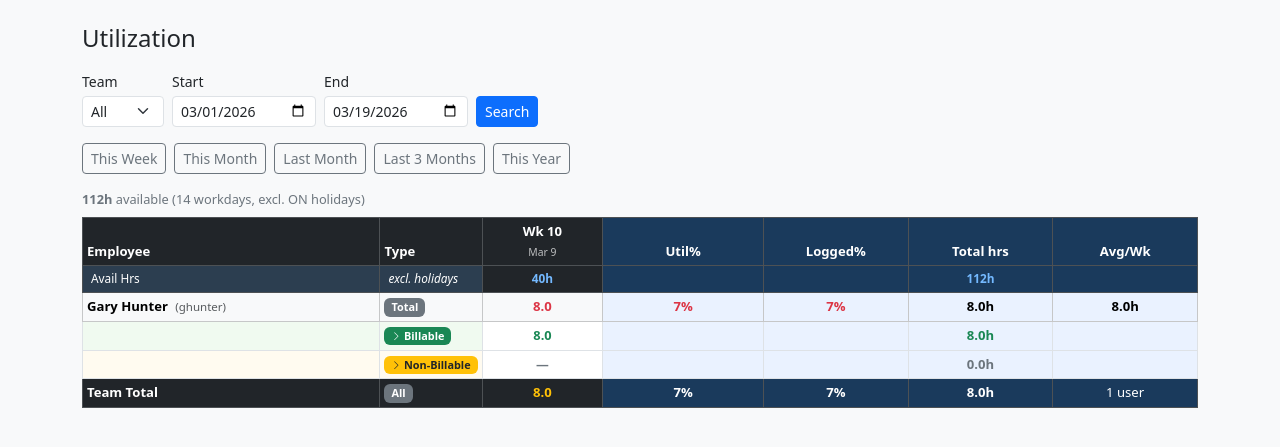
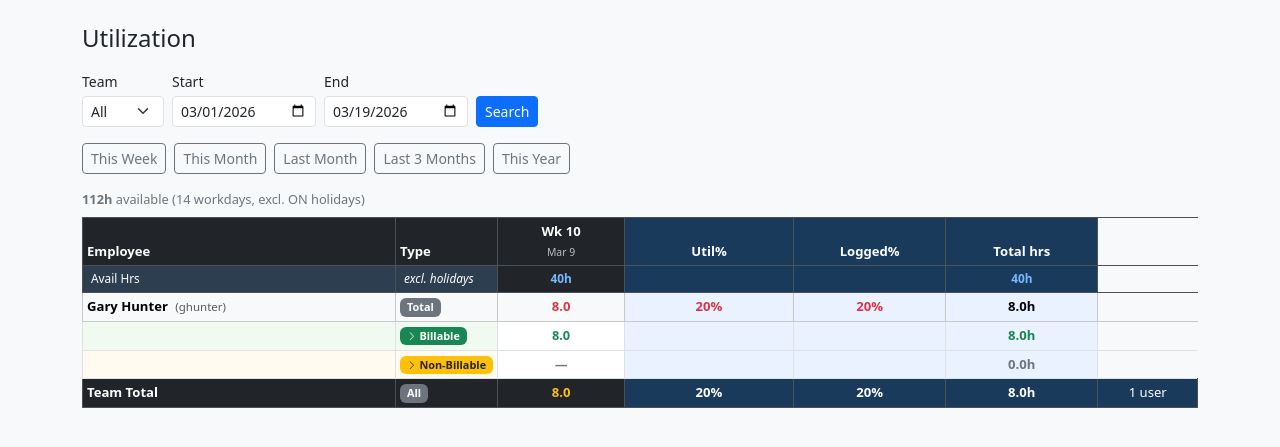
Before and after one commit to kimtaeh3/claudecode-10, a Flask app: page /forecast/ in a window 1280 px wide. Shown: the part 56-503 px from the top of the page. Run offline with Flask 3, Linux system fonts and the light colour scheme; a user stored in the database is signed in; data comes from the database, SQL or seed files in the repository; some libraries are stand-ins or nearby versions.

Commit message:
Fix bulk parse 500 error and refine Util%/Logged% calculations
- Fix NameError in bulk /parse: db was used before get_db() was called
- Util%: billable / avail excl. holidays (shared across all users)
- Logged%: total / avail incl. holidays; remove redundant Avg/Wk column

Co-Authored-By: Claude Sonnet 4.6 <noreply@anthropic.com>

```diff
--- a/app/routes/bulk.py
+++ b/app/routes/bulk.py
@@ -369,6 +369,7 @@ def parse():
         live_by_user = {}
 
         # Build name lookup: username → "Full Name (username)" or just username
+        db = get_db()
         name_rows = db.execute('SELECT username, name FROM team_member').fetchall()
         name_map = {r['username']: r['name'] for r in name_rows if r['name']}
 
@@ -396,7 +397,6 @@ def parse():
 
         # Upsert team members: add any new usernames from the upload
         try:
-            db = get_db()
             admin_row = db.execute(
                 'SELECT team FROM team_member WHERE username = ?', (session['user_id'],)
             ).fetchone()
--- a/app/routes/forecast.py
+++ b/app/routes/forecast.py
@@ -273,6 +273,10 @@ def index():
         avail_raw = _week_available_hours(wk, start, end, set())
         weeks.append({'key': wk, 'label': label, 'date': date_label, 'avail': avail, 'avail_raw': avail_raw})
 
+    # Sum of per-week values — matches exactly what's shown in the Avail Hrs row
+    weeks_avail = sum(w['avail'] for w in weeks)       # blue numbers (excl. holidays)
+    weeks_avail_raw = sum(w['avail_raw'] for w in weeks)  # bracket numbers (incl. holidays)
+
     # Collect all categories seen across all users/weeks
     all_cats = sorted({cat for u in user_weeks.values() for wk in u.values() for cat in wk['cats']})
 
@@ -284,9 +288,10 @@ def index():
         total_bill = sum(w['billable'] for w in wdata.values())
         total_nonbill = sum(w['nonbillable'] for w in wdata.values())
         weeks_worked = len(wdata)
-        # Available hours = filter-range available work hours (matches Avail Hrs row)
-        user_avail = total_avail
-        util_pct = (total_bill / user_avail * 100) if user_avail > 0 else 0
+        # Util%   = billable / blue total (excl. holidays)
+        # Logged% = total    / bracket total (incl. holidays)
+        util_pct = (total_bill / weeks_avail * 100) if weeks_avail > 0 else 0
+        logged_pct = (total_all / weeks_avail_raw * 100) if weeks_avail_raw > 0 else 0
         avg_per_week = (total_all / weeks_worked) if weeks_worked > 0 else 0
         # Per-category and per-category-project totals across all weeks
         cat_totals = defaultdict(float)
@@ -306,9 +311,10 @@ def index():
             'billable': total_bill,
             'nonbillable': total_nonbill,
             'util_pct': util_pct,
+            'logged_pct': logged_pct,
             'avg_per_week': avg_per_week,
             'weeks_worked': weeks_worked,
-            'avail_hours': user_avail,
+            'avail_hours': weeks_avail,
             'cat_totals': dict(cat_totals),
             'cat_proj_totals': {c: dict(p) for c, p in cat_proj_totals.items()},
         })
--- a/app/templates/forecast/index.html
+++ b/app/templates/forecast/index.html
@@ -66,9 +66,14 @@
       <th class="text-center" style="min-width:80px;background:#1a3a5c" title="Billable hrs / available work hrs">Util%</th>
       <th class="text-center" style="min-width:72px;background:#1a3a5c" title="Total logged hrs / available work hrs">Logged%</th>
       <th class="text-center" style="min-width:72px;background:#1a3a5c">Total hrs</th>
-      <th class="text-center" style="min-width:72px;background:#1a3a5c">Avg/Wk</th>
     </tr>
     {# ── Available work hours reference row ── #}
+    {# Sum the per-week values so the total matches exactly what's shown in each column #}
+    {% set avail_sum = namespace(excl=0, raw=0) %}
+    {% for wk in weeks %}
+      {% set avail_sum.excl = avail_sum.excl + wk.avail %}
+      {% set avail_sum.raw = avail_sum.raw + wk.avail_raw %}
+    {% endfor %}
     <tr style="background:#2c3e50;color:#adb5bd;font-size:.74rem">
       <th style="position:sticky;left:0;z-index:3;background:#2c3e50;font-weight:500;padding:.25rem .5rem">Avail Hrs</th>
       <th style="position:sticky;left:140px;z-index:3;background:#2c3e50;font-weight:400;font-style:italic;padding:.25rem .5rem">excl. holidays</th>
@@ -80,9 +85,8 @@
       <th style="background:#1a3a5c;padding:.25rem"></th>
       <th style="background:#1a3a5c;padding:.25rem"></th>
       <th class="text-center fw-semibold" style="background:#1a3a5c;padding:.25rem .5rem;color:#74b9ff">
-        {{ total_avail|int }}h{% if total_avail_raw > total_avail %} <span style="color:#adb5bd;font-weight:400">({{ total_avail_raw|int }}h)</span>{% endif %}
+        {{ avail_sum.excl|int }}h{% if avail_sum.raw > avail_sum.excl %} <span style="color:#adb5bd;font-weight:400">({{ avail_sum.raw|int }}h)</span>{% endif %}
       </th>
-      <th style="background:#1a3a5c;padding:.25rem"></th>
     </tr>
   </thead>
   <tbody>
@@ -100,26 +104,24 @@
       </td>
       {% for wk in weeks %}
         {% set h = u.week_data.get(wk.key, {}).get('total', 0) %}
-        {% set avail = wk.avail if wk.avail > 0 else 40 %}
+        {% set avail = wk.avail_raw if wk.avail_raw > 0 else 40 %}
         <td class="text-center {% if h >= avail %}text-success fw-semibold{% elif h > 0 %}text-danger fw-semibold{% else %}text-muted{% endif %}">
           {{ '%.1f'|format(h) if h > 0 else '—' }}
         </td>
       {% endfor %}
-      {% set logged_pct = (u.total / u.avail_hours * 100) if u.avail_hours > 0 else 0 %}
-      <td class="text-center fw-bold" style="background:#eaf2ff" title="{{ '%.1f'|format(u.billable) }}h billable / {{ '%.0f'|format(u.avail_hours) }}h available">
+      <td class="text-center fw-bold" style="background:#eaf2ff" title="{{ '%.1f'|format(u.billable) }}h billable / {{ '%.0f'|format(u.avail_hours) }}h avail (excl. holidays)">
         {% if u.util_pct >= 80 %}<span class="text-success">
         {% elif u.util_pct >= 60 %}<span class="text-warning">
         {% else %}<span class="text-danger">
         {% endif %}{{ '%.0f'|format(u.util_pct) }}%</span>
       </td>
-      <td class="text-center fw-bold" style="background:#eaf2ff" title="{{ '%.1f'|format(u.total) }}h logged / {{ '%.0f'|format(u.avail_hours) }}h available">
-        {% if logged_pct >= 95 %}<span class="text-success">
-        {% elif logged_pct >= 75 %}<span class="text-warning">
+      <td class="text-center fw-bold" style="background:#eaf2ff" title="{{ '%.1f'|format(u.total) }}h logged / avail (incl. holidays)">
+        {% if u.logged_pct >= 95 %}<span class="text-success">
+        {% elif u.logged_pct >= 75 %}<span class="text-warning">
         {% else %}<span class="text-danger">
-        {% endif %}{{ '%.0f'|format(logged_pct) }}%</span>
+        {% endif %}{{ '%.0f'|format(u.logged_pct) }}%</span>
       </td>
       <td class="text-center fw-bold" style="background:#eaf2ff">{{ '%.1f'|format(u.total) }}h</td>
-      <td class="text-center" style="background:#eaf2ff">{{ '%.1f'|format(u.avg_per_week) }}h</td>
     </tr>
 
     {# ── Billable summary row (expandable) ── #}
@@ -139,7 +141,6 @@
       <td style="background:#eaf2ff"></td>
       <td style="background:#eaf2ff"></td>
       <td class="text-center text-success fw-semibold" style="background:#eaf2ff">{{ '%.1f'|format(u.billable) }}h</td>
-      <td style="background:#eaf2ff"></td>
     </tr>
 
     {# ── Billable detail rows (collapsed by default) ── #}
@@ -164,7 +165,6 @@
           <td style="background:#eaf2ff"></td>
           <td style="background:#eaf2ff"></td>
           <td class="text-center text-success fw-semibold" style="background:#eaf2ff">{{ '%.1f'|format(cat_total) }}h</td>
-          <td style="background:#eaf2ff"></td>
         </tr>
         {# Project breakdown rows #}
         {% for proj, phrs in u.cat_proj_totals.get(cat, {}).items()|sort %}
@@ -178,7 +178,6 @@
           <td style="background:#eaf2ff"></td>
           <td style="background:#eaf2ff"></td>
           <td class="text-center" style="background:#eaf2ff;font-size:.75rem;color:#198754">{{ '%.1f'|format(phrs) }}h</td>
-          <td style="background:#eaf2ff"></td>
         </tr>
         {% endfor %}
         {% endif %}
@@ -202,7 +201,6 @@
       <td style="background:#eaf2ff"></td>
       <td style="background:#eaf2ff"></td>
       <td class="text-center text-secondary fw-semibold" style="background:#eaf2ff">{{ '%.1f'|format(u.nonbillable) }}h</td>
-      <td style="background:#eaf2ff"></td>
     </tr>
 
     {# ── Non-Billable detail rows (collapsed by default) ── #}
@@ -227,7 +225,6 @@
           <td style="background:#eaf2ff"></td>
           <td style="background:#eaf2ff"></td>
           <td class="text-center text-secondary" style="background:#eaf2ff">{{ '%.1f'|format(cat_total) }}h</td>
-          <td style="background:#eaf2ff"></td>
         </tr>
         {# Project breakdown rows #}
         {% for proj, phrs in u.cat_proj_totals.get(cat, {}).items()|sort %}
@@ -241,7 +238,6 @@
           <td style="background:#eaf2ff"></td>
           <td style="background:#eaf2ff"></td>
           <td class="text-center" style="background:#eaf2ff;font-size:.75rem;color:#856404">{{ '%.1f'|format(phrs) }}h</td>
-          <td style="background:#eaf2ff"></td>
         </tr>
         {% endfor %}
         {% endif %}
@@ -250,7 +246,7 @@
 
     {# Spacer between users #}
     {% if not loop.last %}
-    <tr style="height:4px;background:#dee2e6"><td colspan="{{ 3 + weeks|length + 4 }}"></td></tr>
+    <tr style="height:4px;background:#dee2e6"><td colspan="{{ 3 + weeks|length + 3 }}"></td></tr>
     {% endif %}
   {% endfor %}
   </tbody>
@@ -259,11 +255,10 @@
   <tfoot class="table-dark" style="position:sticky;bottom:0;z-index:2">
     {% set total_all = users | sum(attribute='total') %}
     {% set total_bill = users | sum(attribute='billable') %}
-    {% set team_avail_ns = namespace(h=0) %}
-    {% for u in users %}{% set team_avail_ns.h = team_avail_ns.h + u.avail_hours %}{% endfor %}
-    {% set team_avail = team_avail_ns.h %}
+    {% set team_avail = avail_sum.excl * users|length %}
+    {% set team_avail_raw = avail_sum.raw * users|length %}
     {% set team_util = (total_bill / team_avail * 100) if team_avail > 0 else 0 %}
-    {% set team_logged_pct = (total_all / team_avail * 100) if team_avail > 0 else 0 %}
+    {% set team_logged_pct = (total_all / team_avail_raw * 100) if team_avail_raw > 0 else 0 %}
     <tr>
       <td style="position:sticky;left:0;background:#212529;z-index:3" class="fw-bold">Team Total</td>
       <td style="position:sticky;left:140px;background:#212529;z-index:3">
```
